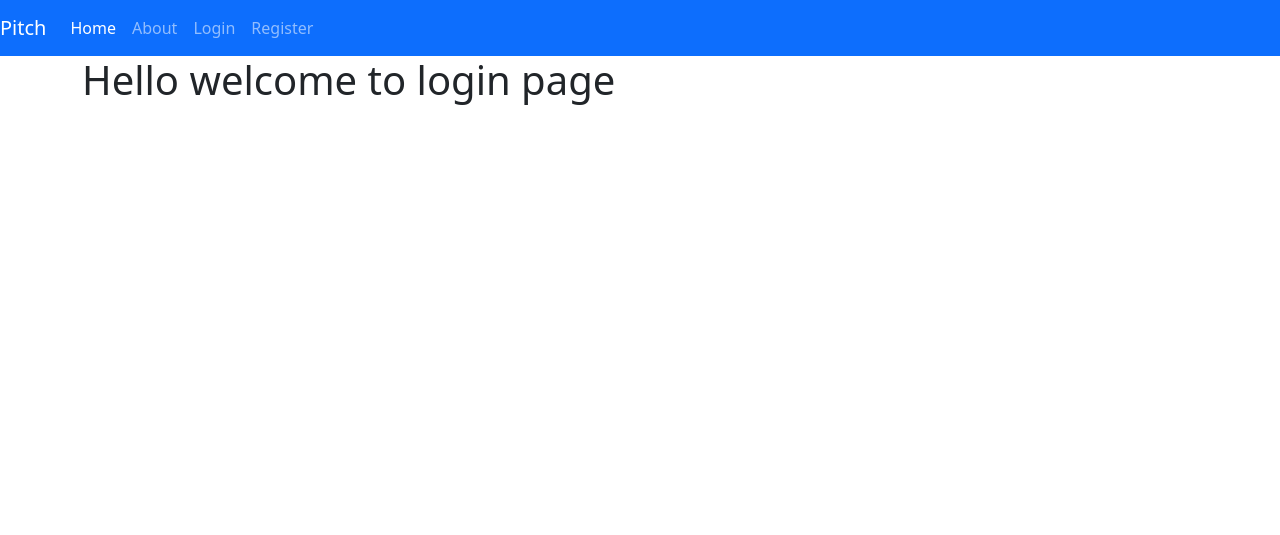
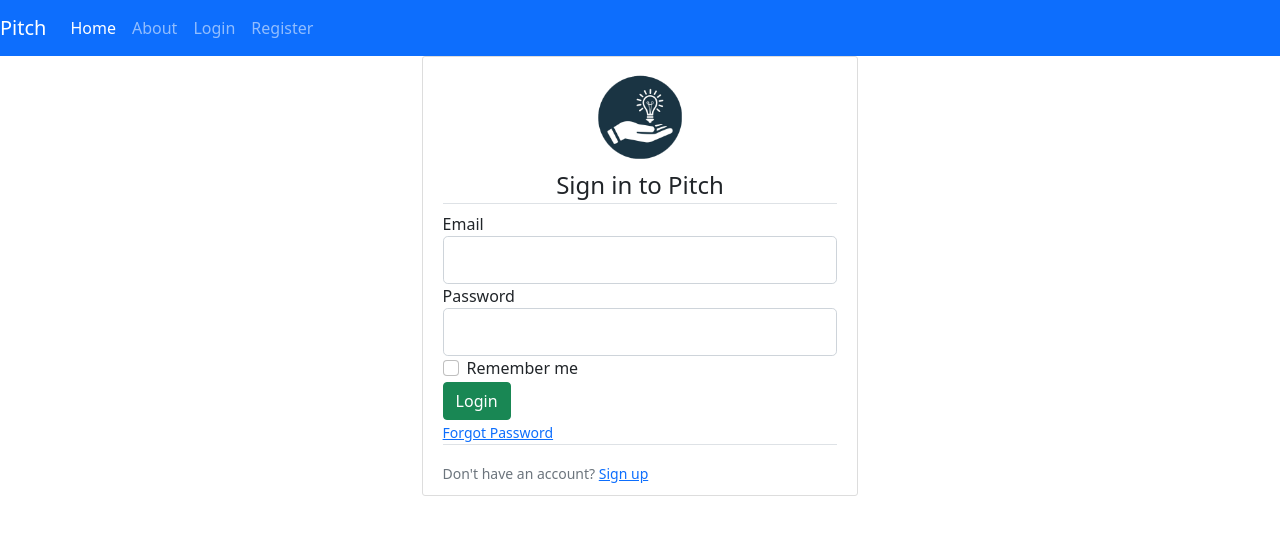
Before and after one commit to Olliemint/Pitch, a Flask app: page /login in a window 1280 px wide. Shown: the top 535 px of the page. Run offline with Flask 2, Linux system fonts and the light colour scheme; some libraries are stand-ins or nearby versions.

Commit message:
adding logo to login page

```diff
--- a/static/style.css
+++ b/static/css/style.css
@@ -18,4 +18,22 @@ html{
     border: 1px solid #dddddd;
     border-radius: 3px;
     margin-bottom: 20px;
+    width: 40%;
+
   }
+  .logo{
+      display: flex;
+      justify-content: center;
+  }
+  .logo img{
+      height: 100px;
+      width: 100px;
+  }
+  #loginp{
+      display: flex;
+      justify-content: center;
+      align-content: center;
+  }
+  #leg{
+      text-align: center;
+  }
--- a/templates/base.html
+++ b/templates/base.html
@@ -5,7 +5,7 @@
     <meta http-equiv="X-UA-Compatible" content="IE=edge">
     <meta name="viewport" content="width=device-width, initial-scale=1.0">
     <link href="https://cdn.jsdelivr.net/npm/bootstrap@5.1.3/dist/css/bootstrap.min.css" rel="stylesheet" integrity="sha384-1BmE4kWBq78iYhFldvKuhfTAU6auU8tT94WrHftjDbrCEXSU1oBoqyl2QvZ6jIW3" crossorigin="anonymous">
-    <link rel="stylesheet" href="{{ url_for('static', filename='style.css') }}">
+    <link rel="stylesheet" href="{{ url_for('static', filename='css/style.css') }}">
     <script src="https://kit.fontawesome.com/bbb7424702.js" crossorigin="anonymous"></script>
     <title>Document</title>
 </head>
@@ -23,8 +23,8 @@
               <div class="collapse navbar-collapse" id="navbarNavAltMarkup">
                 <div class="navbar-nav">
 
-                  <a class="nav-link active" aria-current="page" href="#">Home</a>
-                  <a class="nav-link" href="#">About</a>
+                  <a class="nav-link active" aria-current="page" href="{{url_for('home')}}">Home</a>
+                  <a class="nav-link" href="{{url_for('about')}}">About</a>
 
 
                   <a class="nav-link" href="{{url_for('login')}}">Login</a>
--- a/templates/login.html
+++ b/templates/login.html
@@ -1,6 +1,71 @@
-{%extends 'base.html' %}
+{% extends 'base.html' %}
+{% block content %}
+<div class="container-fluid" id="loginp">
+    <div class="content-section">
+        <form action="" method="POST">
+            {{ form.hidden_tag() }}
+            <div class="logo">
+                <img src="../static/assets/1651930619016_1651930610313_p logo.png" alt="">
+            </div>
+            <fieldset class="form-group">
+                <legend class="border-bottom" id="leg">Sign in to Pitch</legend>
 
-{% block content %}
- <h1>Hello welcome to login page</h1>
+                <div class="form-group">
+                    {{ form.email.label(class ="form-control-label")}}
+                    {% if form.email.errors %}
+                        {{ form.email(class ="form-control form-control-lg is-invalid")}}
+                        <div class="invalid-feedback">
+                            {% for error in form.email.errors %}
+                                <span>{{error}}</span>
+                            {% endfor %}
+                        </div>
 
-{% endblock %}
+                    {% else %}
+                       {{ form.email(class ="form-control form-control-lg")}}
+
+
+                    {% endif %}
+
+                </div>
+                <div class="form-group">
+                    {{ form.password.label(class ="form-control-label")}}
+                    {% if form.password.errors %}
+                        {{ form.password(class ="form-control form-control-lg is-invalid")}}
+                        <div class="invalid-feedback">
+                            {% for error in form.password.errors %}
+                                <span>{{error}}</span>
+                            {% endfor %}
+                        </div>
+
+                    {% else %}
+                       {{ form.password(class ="form-control form-control-lg")}}
+
+
+                    {% endif %}
+
+                </div>
+                <div class="form-check">
+                    {{ form.remember(class="form-check-input") }}
+                    {{ form.remember.label(class="form-check-label") }}
+
+                </div>
+            </fieldset>
+            <div class="form-group">
+                 {{ form.submit(class = "btn btn-success") }}
+            </div>
+            <small class="text-muted ml-2">
+                <a href="">Forgot Password</a>
+            </small>
+
+        </form>
+    <div>
+        <div class="border-top pt-3 ">
+            <small class="text-muted">
+                Don't have an account? <a class="ml-2" href="{{ url_for('register') }}">Sign up</a>
+            </small>
+
+        </div>
+
+    </div>
+
+{% endblock content %}
```
Also changed, not shown: static/assets/1651930619016_1651930610313_p logo.png (added), static/assets/pitch.png (added).
